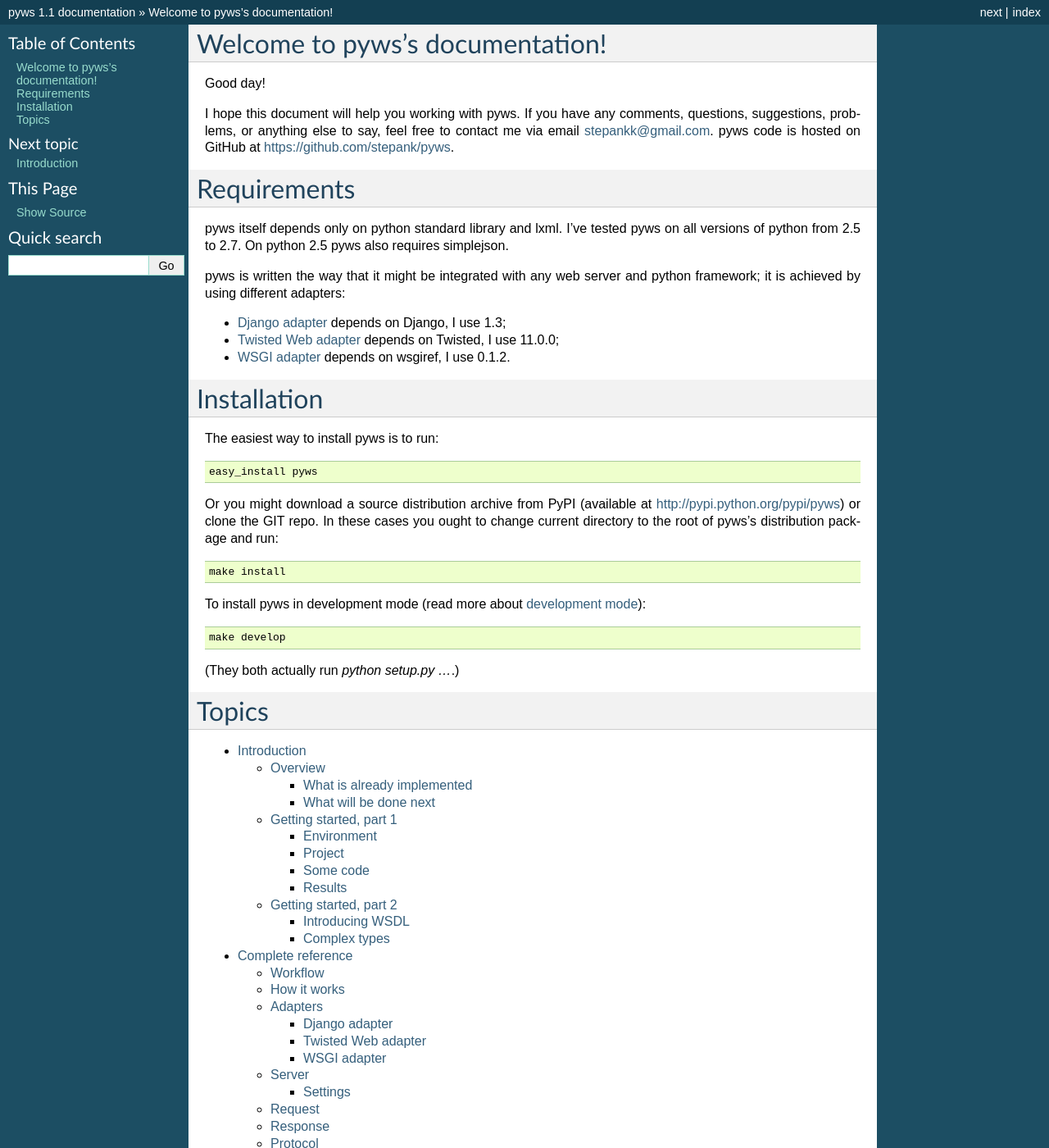
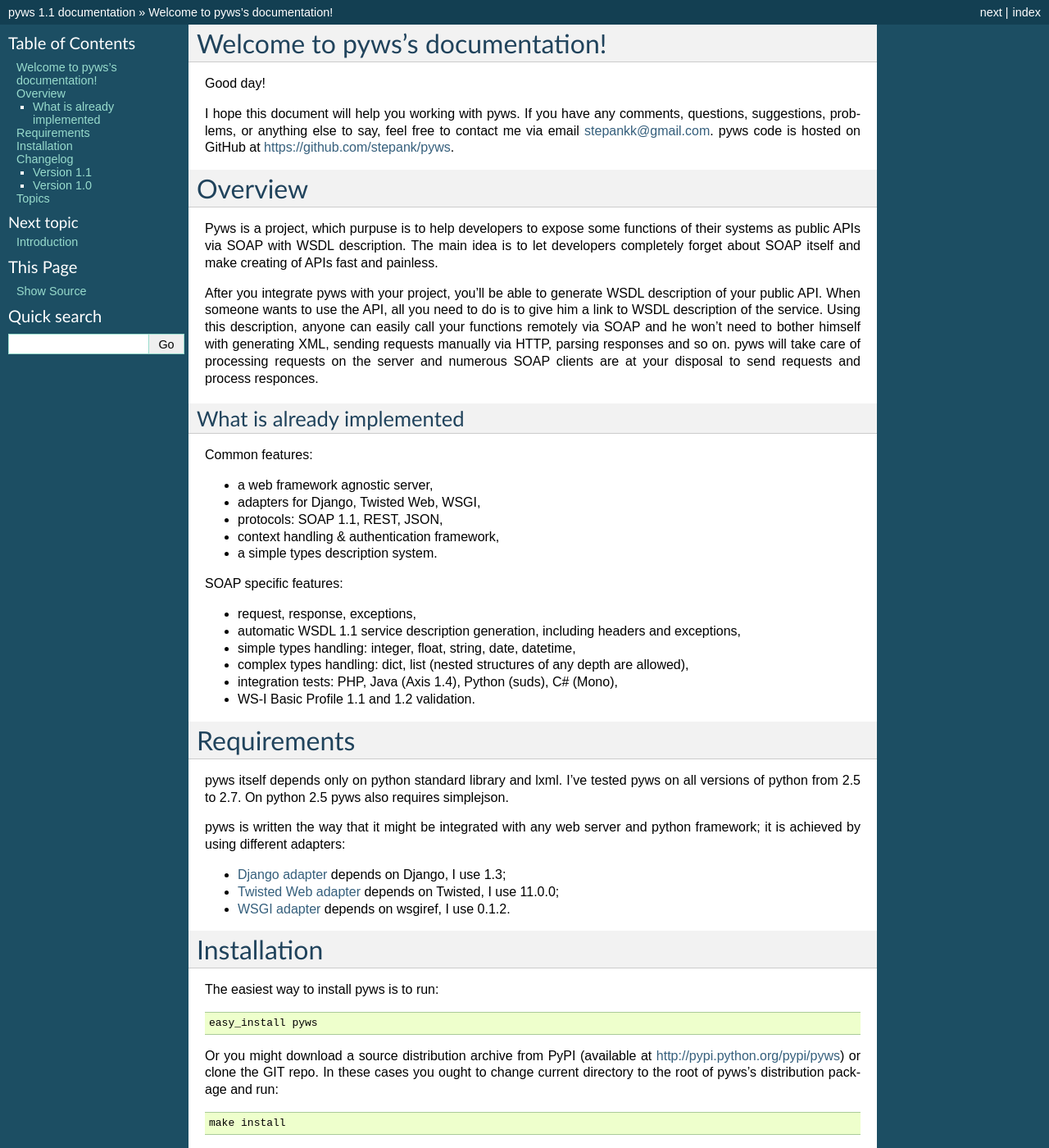
Before and after one commit to stepank/pyws, a Sphinx documentation site: the page built from docs/index.rst, in a window 1280 px wide and 1400 px high. Shown: the whole window at 82% size. Built offline with Sphinx 7.4.7, drawn with Linux system fonts in a browser that asks for light colours; some of the changed text lies outside the part shown.

Commit message:
some updates to docs

```diff
--- a/docs/index.rst
+++ b/docs/index.rst
@@ -7,6 +7,47 @@
 questions, suggestions, problems, or anything else to say, feel free to contact
 me via email stepankk@gmail.com. pyws code is hosted on GitHub at
 https://github.com/stepank/pyws.
+
+
+Overview
+========
+
+Pyws is a project, which purpuse is to help developers to expose some functions
+of their systems as public APIs via SOAP with WSDL description. The main idea
+is to let developers completely forget about SOAP itself and make creating of
+APIs fast and painless.
+
+After you integrate pyws with your project, you'll be able to generate WSDL
+description of your public API. When someone wants to use the API, all you need
+to do is to give him a link to WSDL description of the service. Using this
+description, anyone can easily call your functions remotely via SOAP and he
+won't need to bother himself with generating XML, sending requests manually
+via HTTP, parsing responses and so on. pyws will take care of processing
+requests on the server and numerous SOAP clients are at your disposal to send
+requests and process responces.
+
+
+What is already implemented
+---------------------------
+
+Common features:
+
+* a web framework agnostic server,
+* adapters for Django, Twisted Web, WSGI,
+* protocols: SOAP 1.1, REST, JSON,
+* context handling & authentication framework,
+* a simple types description system.
+
+SOAP specific features:
+
+* request, response, exceptions,
+* automatic WSDL 1.1 service description generation, including headers and
+  exceptions,
+* simple types handling: integer, float, string, date, datetime,
+* complex types handling: dict, list (nested structures of any depth are
+  allowed),
+* integration tests: PHP, Java (Axis 1.4), Python (suds), C# (Mono),
+* WS-I Basic Profile 1.1 and 1.2 validation.
 
 
 .. _requirements:
@@ -51,8 +92,53 @@
 (They both actually run `python setup.py ...`.)
 
 
+Changelog
+=========
+
+
+Version 1.1
+-----------
+
+* adapters report HTTP 500 response code on error, issue #4,
+* added adapters for Twisted Web and WSGI, issue #7,
+* function docstrings are propagated to WSDL, issue #8,
+* added python 2.5 support, issue #9,
+* lots of automation (mainly for tests) using make files, issue #11,
+* implemented WSDL wrapped document/literal style along with rpc/literal,
+  the former is default, issue #12,
+* added C# (Mono) integration tests, issue #13,
+* WS-I BP 1.1 WSDL validation is back again (BP 1.2 validation is preserved),
+* added headers validation, issue #15,
+* examples and tests rely on pyws being installed (at least in dev mode),
+* added basic logging config to WSGI adapter example,
+* fixed some python suds tests.
+
+
+Version 1.0
+-----------
+
+Common features:
+
+* a web framework agnostic server,
+* an adapter for Django,
+* protocols: SOAP 1.1, REST, JSON,
+* context handling & authentication framework,
+* a simple types description system.
+
+SOAP specific features:
+
+* request, response, exceptions,
+* automatic WSDL 1.1 service description generation, including headers and
+  exceptions,
+* simple types handling: integer, float, string, date, datetime,
+* complex types handling: dict, list (nested structures of any depth are
+  allowed),
+* integration tests: PHP, Java (Axis 1.4), Python (suds), WS-I Basic Profile
+  1.2.
+
+
 Topics
-========
+======
 
 .. toctree::
    :maxdepth: 3
--- a/docs/introduction.rst
+++ b/docs/introduction.rst
@@ -4,6 +4,5 @@
 .. toctree::
    :maxdepth: 2
 
-   overview
    getting_started_part_1
    getting_started_part_2
```
Also changed, not shown: CHANGELOG.rst (+8 -8 lines), docs/overview.rst (deleted, +0 -46 lines).
